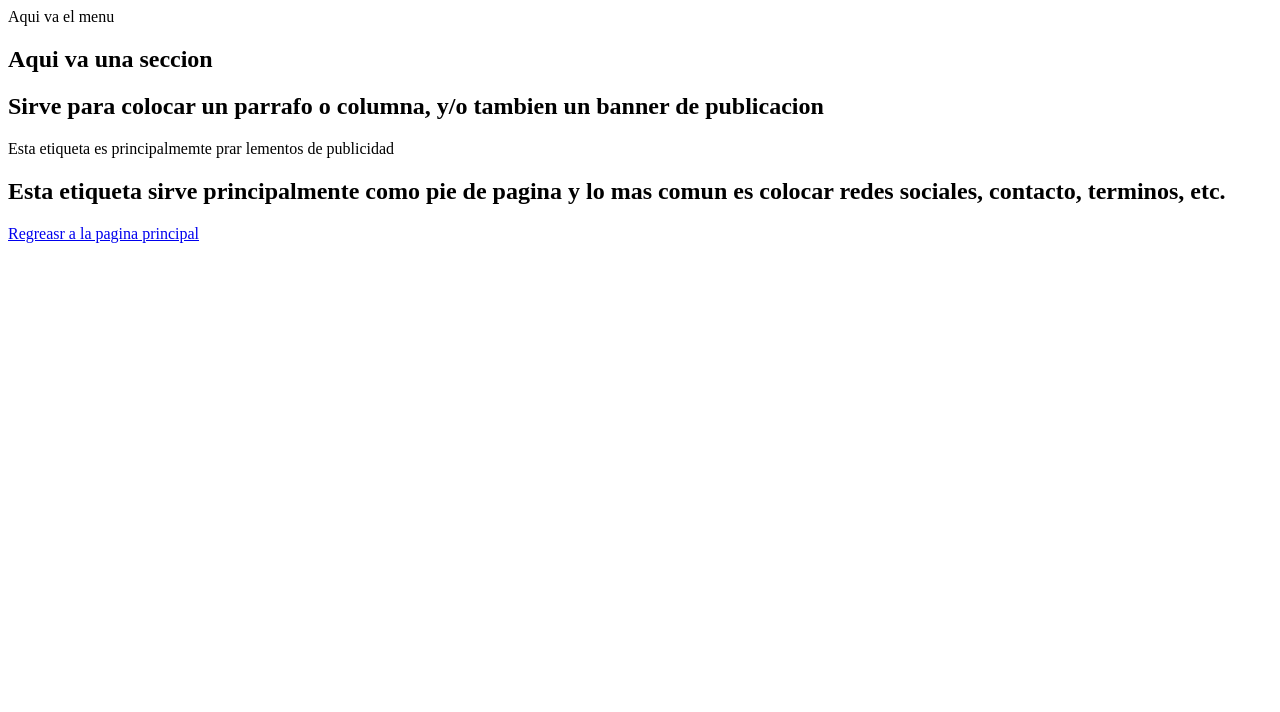
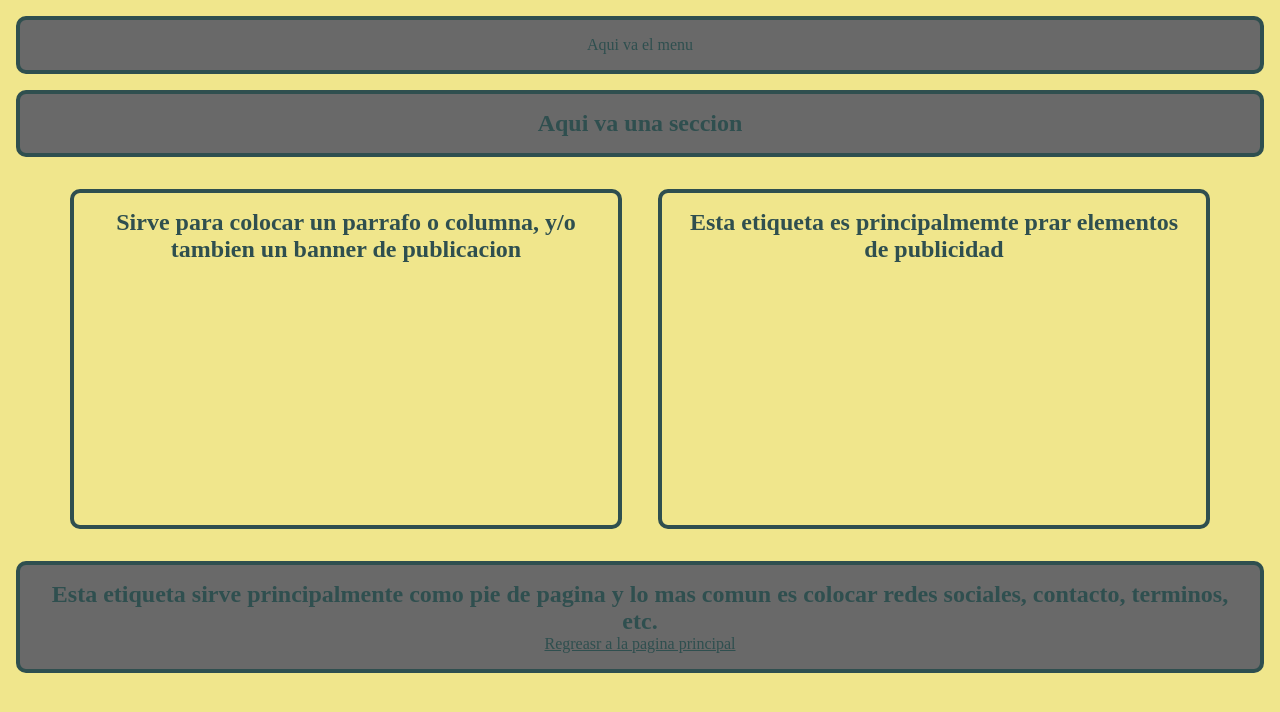
Before and after one commit to HernandezVillasana/Hernandez-Villasana-Guillermo-Adrian, a plain HTML site: page 01PrimeraPractica/inicio.html in a window 1280 px wide. Drawn offline with Linux system fonts and the light colour scheme.

Commit message:
Ya quedo

```diff
--- a/01PrimeraPractica/inicio.html
+++ b/01PrimeraPractica/inicio.html
@@ -22,12 +22,14 @@
             <h2>Sirve para colocar un parrafo o columna, y/o tambien un banner de publicacion</h2>
         </article>
         <aside>
-            Esta etiqueta es principalmemte prar lementos de publicidad
+            <h2>Esta etiqueta es principalmemte prar elementos de publicidad</h2>
         </aside>
 
     </div>
    <div class="container-footer">
 <footer>
+    <link rel="stylesheet" href="/CSS/Style.css">
+
     <h2>Esta etiqueta sirve principalmente como pie de pagina y lo mas comun es colocar redes sociales, contacto, terminos, etc.</h2>
     <a href="../Index.html"> Regreasr a la pagina principal</a>
 </footer>
--- /dev/null
+++ b/CSS/Style.css
@@ -0,0 +1,30 @@
+*{
+    padding: 0;
+    margin: 0;
+    color: darkslategrey;
+    text-align: center;
+}
+html, body{
+    background-color: khaki;
+}
+.main_container{
+    border: 7px rgb(17, 151, 84);
+    border-radius: 50px ;
+    margin: 2rem;
+    background-color: rgb(17, 151, 84);
+
+}
+nav, section, footer, aside, article{
+    border: 4px solid;
+    margin: 1rem;
+    border-radius: 10px;
+    padding: 1rem;
+}
+article, aside{
+    width: 40%;
+    display: inline-flex;
+    height: 300px;
+}
+nav, footer, section{
+    background-color: dimgrey;
+}
```
Also changed, not shown: 1 other file.
